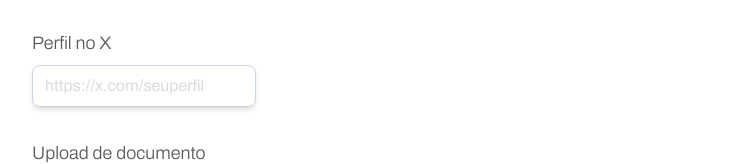
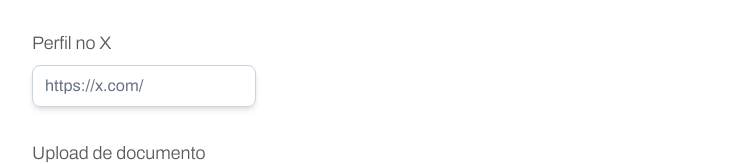
Before and after one commit to Icnneto/furia_tech_front, a website with bundled scripts: page public/pages/index.html in a window 1280 px wide. Shown: the part 904-1068 px from the top of the page, without its empty margins (272-1007 px from the left). Built offline with nearby package versions, Linux system fonts and the light colour scheme; no server answers.

Commit message:
refact: force url for x profile

```diff
--- a/public/pages/index.html
+++ b/public/pages/index.html
@@ -142,10 +142,14 @@
                 <!-- Perfil no X (Twitter) -->
                 <fieldset class="flex flex-col">
                     <label class="text-lg font-light text-title" for="perfil">Perfil no X</label>
-                    <input type="url" id="perfil" name="perfil"
+                    <input
+                        type="url"
+                        id="perfil"
+                        name="perfil"
+                        value="https://x.com/"
                         class="text-base text-paragraph w-1/3 mb-2 mt-2 pl-3 border border-slate-300 py-2 rounded-lg shadow-md placeholder-paragraph/25
                     hover:border-yellow-furia hover:ring-1 hover:ring-yellow-furia/50 focus:outline-none focus:border-yellow-furia/50 focus:ring-1 focus:ring-yellow-furia/50"
-                        data-input="perfil" placeholder="https://x.com/seuperfil" required />
+                    data-input="perfil" placeholder="seuperfil" required />
                     <span class="mensagem-erro text-sm text-red-600 mb-2"></span>
                 </fieldset>
 
```
